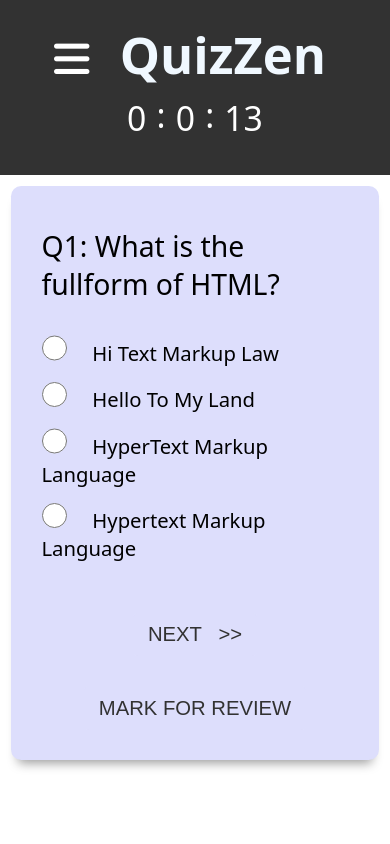
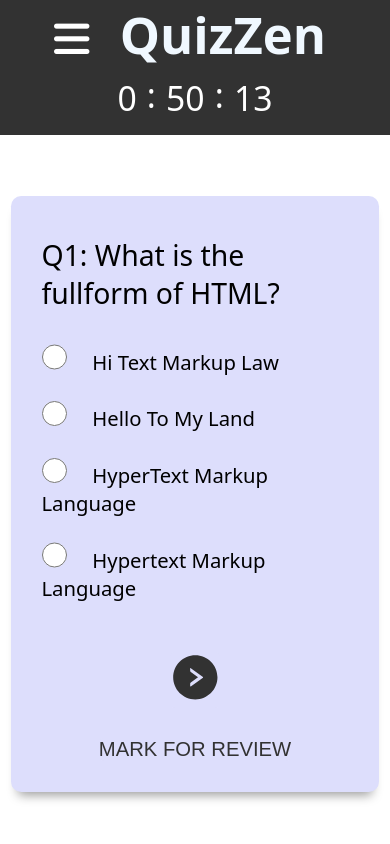
Before and after one commit to HexaCat-001/QuizZen, a PHP site: page / in a window 390 px wide. Run offline with PHP 8.4, Linux system fonts and the light colour scheme; some libraries are stand-ins or nearby versions.

Commit message:
fix : <button> & all

```diff
--- a/index.html
+++ b/index.html
@@ -5,12 +5,13 @@
     <meta http-equiv="X-UA-Compatible" content="IE=edge">
     <meta name="viewport" content="width=device-width, initial-scale=1.0">
     <title>Attend a Quiz</title>
+
+    <!-- link AOS(animation) -->
+    <link href="https://unpkg.com/aos@2.3.1/dist/aos.css" rel="stylesheet">
+    <!-- *Link FontAwsome kit -->
+    <script src="https://kit.fontawesome.com/7fad1074ee.js" crossorigin="anonymous"></script>
     <!-- *Link style.css file -->
     <link rel="stylesheet" href="./style.css">
-    <!-- link AOS(animation) -->
-    <link rel="stylesheet" href="https://cdnjs.cloudflare.com/ajax/libs/aos/2.3.4/aos.css" integrity="sha512-1cK78a1o+ht2JcaW6g8OXYwqpev9+6GqOkz9xmBN9iUUhIndKtxwILGWYOSibOKjLsEdjyjZvYDq/cZwNeak0w==" crossorigin="anonymous" referrerpolicy="no-referrer" />
-    <!-- *Link FontAwsome kit -->
-    <script src="https://kit.fontawesome.com/7fad1074ee.js" crossorigin="anonymous"></script>
 </head>
 <body>
     <nav class="nav-bar">
@@ -85,9 +86,9 @@
                     </ul>
 
                     <div class="buttons">
-                        <button id="back" class="iterator"> <span id="before">&lt;&lt;</span> &nbsp; Previous</button>
+                        <button id="back" class="iterator"> <svg stroke="currentColor" fill="currentColor" stroke-width="0" viewBox="0 0 1024 1024" height="2.5em" width="2.5em" xmlns="http://www.w3.org/2000/svg"><path d="M512 64C264.6 64 64 264.6 64 512s200.6 448 448 448 448-200.6 448-448S759.4 64 512 64zm104 316.9c0 10.2-4.9 19.9-13.2 25.9L457.4 512l145.4 105.2c8.3 6 13.2 15.6 13.2 25.9V690c0 6.5-7.4 10.3-12.7 6.5l-246-178a7.95 7.95 0 0 1 0-12.9l246-178a8 8 0 0 1 12.7 6.5v46.8z"></path></svg></button>
 
-                        <button id="submit" class="iterator">Next &nbsp; <span id="after">&gt;&gt;</span> </button>
+                        <button id="submit" class="iterator"><svg stroke="currentColor" fill="currentColor" stroke-width="0" viewBox="0 0 1024 1024" height="2.5em" width="2.5em" xmlns="http://www.w3.org/2000/svg"><path d="M512 64C264.6 64 64 264.6 64 512s200.6 448 448 448 448-200.6 448-448S759.4 64 512 64zm154.7 454.5l-246 178c-5.3 3.8-12.7 0-12.7-6.5v-46.9c0-10.2 4.9-19.9 13.2-25.9L566.6 512 421.2 406.8c-8.3-6-13.2-15.6-13.2-25.9V334c0-6.5 7.4-10.3 12.7-6.5l246 178c4.4 3.2 4.4 9.8 0 13z"></path></svg></button>
                     </div>
 
                     <button id="mfr">Mark for Review</button>
@@ -96,7 +97,6 @@
 
                     </div>
                 </div>
-
 
             </div>
 
@@ -112,8 +112,7 @@
 
 
     <!-- link AOS(animation) -->
-    <script src="https://cdnjs.cloudflare.com/ajax/libs/aos/2.3.4/aos.js" integrity="sha512-A7AYk1fGKX6S2SsHywmPkrnzTZHrgiVT7GcQkLGDe2ev0aWb8zejytzS8wjo7PGEXKqJOrjQ4oORtnimIRZBtw==" crossorigin="anonymous" referrerpolicy="no-referrer"></script>
-    <!-- *Link GSAP cdn -->
+    <script src="https://unpkg.com/aos@2.3.1/dist/aos.js"></script>    <!-- *Link GSAP cdn -->
     <!-- <script src="https://cdnjs.cloudflare.com/ajax/libs/gsap/3.11.5/gsap.min.js" integrity="sha512-cOH8ndwGgPo+K7pTvMrqYbmI8u8k6Sho3js0gOqVWTmQMlLIi6TbqGWRTpf1ga8ci9H3iPsvDLr4X7xwhC/+DQ==" crossorigin="anonymous" referrerpolicy="no-referrer"></script> -->
 
     <!-- jquery -->
--- a/script.js
+++ b/script.js
@@ -279,7 +279,7 @@ const text = document.querySelector(".text");
 
 // todo -> input(give allocated time)
 const hr = 0;
-const min = 0;
+const min = 50;
 const sec = 20;
 
 const hours = hr * 36000000;
@@ -328,7 +328,7 @@ function countDownTimer() {
       submit.click();
       back.style.display = "none";
     }
-    quizz.style.margin = "5rem";
+    // quizz.style.margintop = "-10rem";
   }
 }
 
--- a/style.css
+++ b/style.css
@@ -10,7 +10,7 @@ html,body {
     width: 100%;
     height: 100%;
     background-color: white;
-    overflow: auto;
+    overflow: hidden;
     font-family: system-ui, -apple-system, BlinkMacSystemFont, 'Segoe UI', Roboto, Oxygen, Ubuntu, Cantarell, 'Open Sans', 'Helvetica Neue', sans-serif;
 }
 
@@ -121,15 +121,20 @@ nav input {
     margin-top: -2rem;
 }
 
+div.quizz {
+    margin-top: -30rem;
+}
+
 .inner-div {
-    min-width: 50vw;
+    min-width: 40vw;
     /* background-color: var(--primary-color); */
     background-color: #dddefc;
     padding: 3rem 8rem;
     border-radius: 1rem;
+    margin-top: 0;
     box-shadow: 0 1rem 1rem -0.7rem rgba(0, 0, 0, 0.4);
     transition: ease-in-out 0.3s;
-    text-align: left;
+    text-align:left;
     animation: up-opening 1.2s;
 }
 
@@ -142,7 +147,7 @@ nav input {
 .inner-div li {
     list-style: none;
     font-size: 2rem;
-    margin-top: 1.5rem;
+    margin-top: 2.5rem;
     align-items: center;
 }
 
@@ -198,8 +203,7 @@ input {
 }
 
 .iterator,#mfr {
-    background-color: none;
-    padding: 1rem 1.5rem;
+
     outline: none;
     font-size: 2rem;
     font-weight: 400;
@@ -210,16 +214,20 @@ input {
     color: #323232;
     background-color: #dddefc;
     margin-top: 3rem;
-    transition: all ease-in-out 0.3s;
+    transition: all ease-in-out 0.2s;
     cursor: pointer;
     text-transform: uppercase;
     border-radius: 0.5rem;
 }
 
-#submit:hover, .iterator:hover, #mfr:hover {
-    background-color: #9fa0bf;
-    color: #fff;
-    box-shadow: 0 1rem 1rem -0.7rem rgba(0, 0, 0, 0.4);
+#mfr {
+
+}
+
+ .iterator:hover, #mfr:hover {
+    background-color: transparent;
+    color: #373737ab;
+    transform: scale(1);
 }
 
 #showScore {
@@ -237,7 +245,7 @@ input {
 
 #showScore .btn {
     margin-top: 2rem;
-    background-color: #0984e3;
+    background-color: #6cabdc;
     color: #ffffff;
     padding: 1rem 1.5rem;
     outline: none;
@@ -365,16 +373,8 @@ input {
     .left-sidebar {
         display: flex;
     }
-    .quizz {
-        margin-top: -2rem;
-    }
 }
 
-@media (max-width:1400px) {
-    .quizz {
-        margin-top: -8rem;
-    }
-}
 
 @media (min-width: 969px) {
     .left-sidebar {
@@ -417,6 +417,10 @@ input {
     html {
         font-size: 1.2vh;
     }
+
+    div.quizz {
+        margin-top: 2rem;
+    }
 }
 
 @media (max-width: 576px) {
@@ -425,7 +429,7 @@ input {
         justify-content: space-evenly;
         align-items: center;
         height: auto;
-        padding: 2rem 0;
+        padding: 01rem 0;
         width: 100vw;
     }
     .logo {
@@ -448,6 +452,10 @@ input {
         margin-top: 19rem;
         min-width: 19rem;
     }
+
+    div.quizz {
+        margin-top: 4rem;
+    }
 }
 
 @media (max-width: 390px) {
@@ -468,4 +476,12 @@ input {
         align-items: center;
         margin: 0.1rem;
     }
+
+    div.quizz {
+        margin-top: 5rem;
+    }
+
+    .nav-bar {
+        padding: 0;
+    }
 }
```
